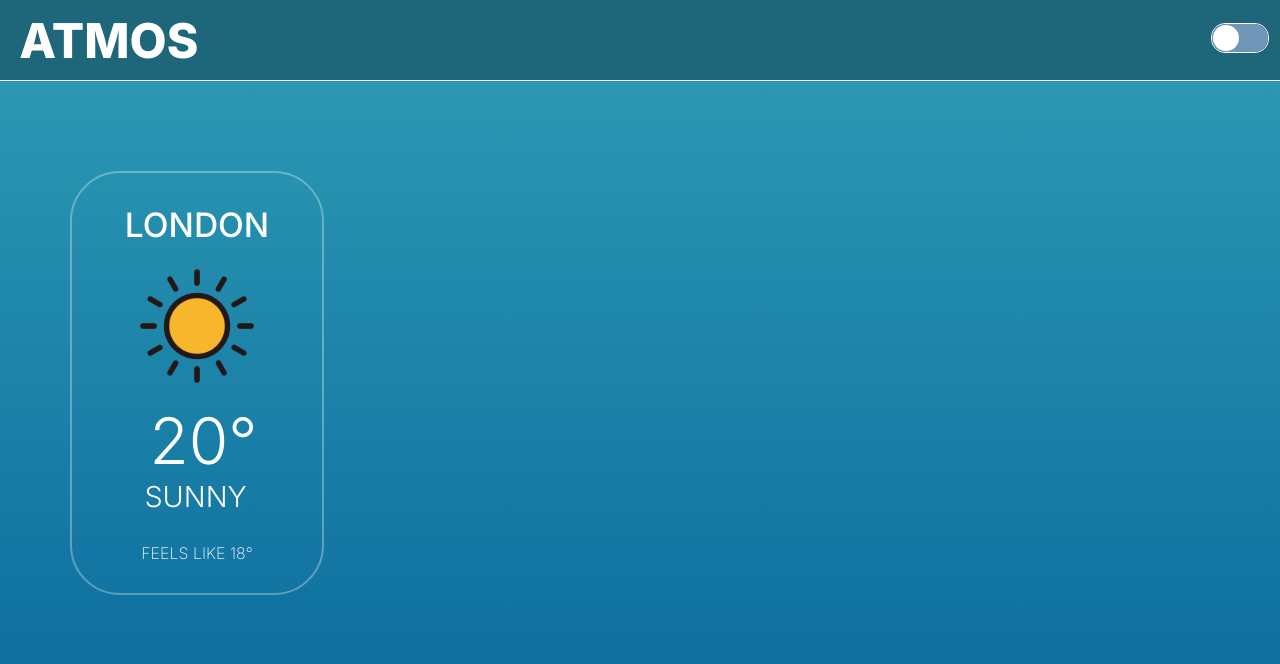
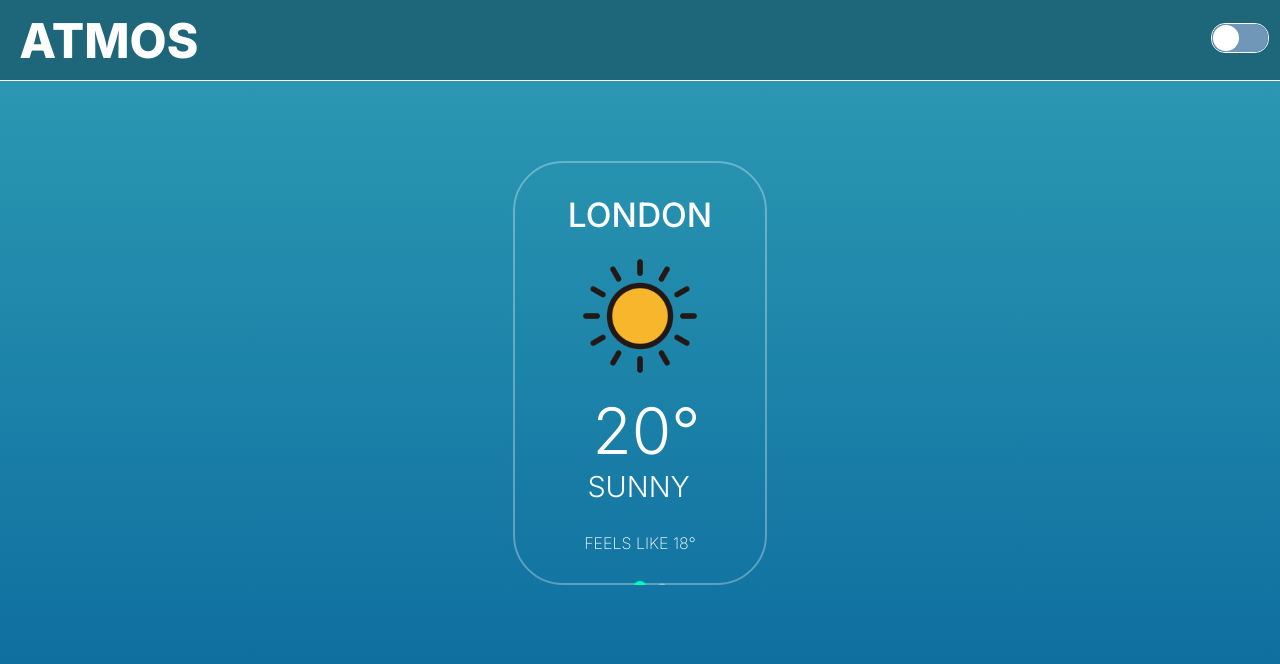
Before and after one commit to W-Panther007/atmos, a React (Vite) app: page / in a window 1280 px wide. Shown: the top 664 px of the page. Built offline with nearby package versions, Linux system fonts and the light colour scheme.

Commit message:
Card Carousel

```diff
--- a/package.json
+++ b/package.json
@@ -13,7 +13,8 @@
     "react": "^18.2.0",
     "react-dom": "^18.2.0",
     "react-router-dom": "^6.22.3",
-    "react-switch": "^7.0.0"
+    "react-switch": "^7.0.0",
+    "swiper": "^11.0.7"
   },
   "devDependencies": {
     "@types/react": "^18.2.56",
--- a/src/components/Home.jsx
+++ b/src/components/Home.jsx
@@ -1,7 +1,10 @@
+import { Swiper, SwiperSlide } from 'swiper/react';
+import { Pagination } from 'swiper/modules';
 import Banner from './Banner.jsx';
 import Card from './Card.jsx';
 import '../styles/home.css';
 import sunnyImg from '../assets/sunny.png';
+import 'swiper/css/bundle';
 
 
 function Home() {
@@ -12,15 +15,25 @@ function Home() {
     };
 
 
-    const city = "London";
-    const temp = 20;
-    const weatherCondition = "Sunny";
-    const feelTemp = 18;
+    const cardsData = [
+        { city: "London", weatherIconSrc: weatherIcons["sunny"], temp:20, condition: "Sunny", feelTemp:18 },
+        { city: "London", weatherIconSrc: weatherIcons["sunny"], temp:20, condition: "Sunny", feelTemp:18 },
+        { city: "London", weatherIconSrc: weatherIcons["sunny"], temp:20, condition: "Sunny", feelTemp:18 },
+        { city: "London", weatherIconSrc: weatherIcons["sunny"], temp:20, condition: "Sunny", feelTemp:18 },
+    ];
+
+
 
     return (
         <>
             <Banner />
-            <Card city={city.toUpperCase()} weatherIconSrc={weatherIcons["sunny"]} temp={temp} condition={weatherCondition.toUpperCase()} feelTemp={feelTemp} />
+            <Swiper className="mySwiper" slidesPerView='auto' spaceBetween={30} centeredSlides={true} pagination={{clickable: false, dynamicBullets: true,}} modules={[Pagination]} >
+                {cardsData.map((card, index) => (
+                    <SwiperSlide key={index}>
+                        <Card city={card.city.toUpperCase()} weatherIconSrc={card.weatherIconSrc} temp={card.temp} condition={card.condition.toUpperCase()} feelTemp={card.feelTemp} />
+                    </SwiperSlide>
+                ))}
+            </Swiper>
         </>
     );
 
--- a/src/styles/card.css
+++ b/src/styles/card.css
@@ -9,8 +9,8 @@
     flex-direction: column;
     justify-content: space-evenly;
 
-    margin-top: 90px;
-    margin-left: 70px;
+    margin-top: 80px;
+    margin-left: calc(calc((100vw - 250px) / 2) - 2px);
 
 }
 
--- a/src/styles/home.css
+++ b/src/styles/home.css
@@ -0,0 +1,11 @@
+.mySwiper {
+    --swiper-pagination-color: #00FFB2;
+    --swiper-pagination-bullet-inactive-color: #D9D9D9;
+    --swiper-pagination-bullet-width: 14px;
+    --swiper-pagination-bullet-height: 14px;
+    --swiper-pagination-bullet-inactive-opacity: 0.5;
+}
+
+.mySwiper .swiper-pagination-bullets{
+    bottom: -10px !important;
+}
```
Also changed, not shown: 1 other file (tests, documents, lock files or other folders).
